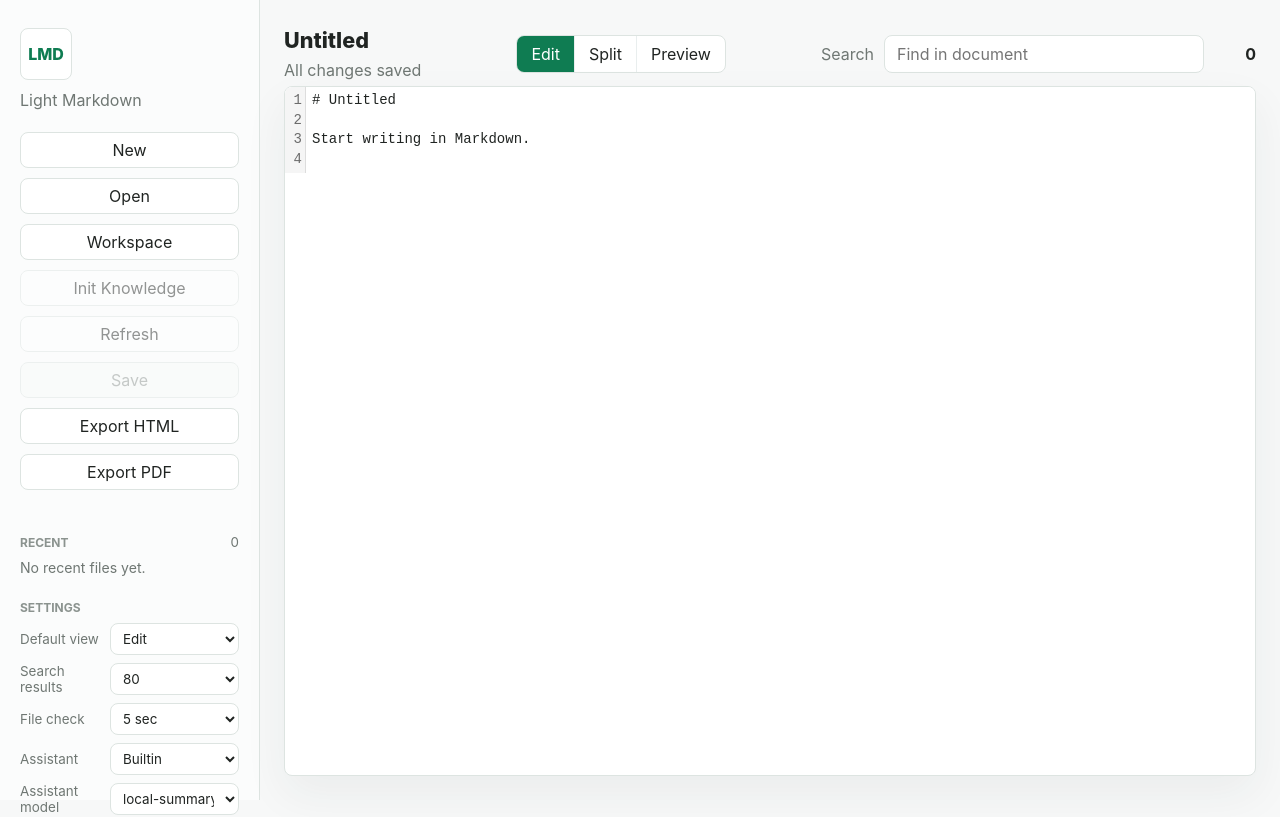
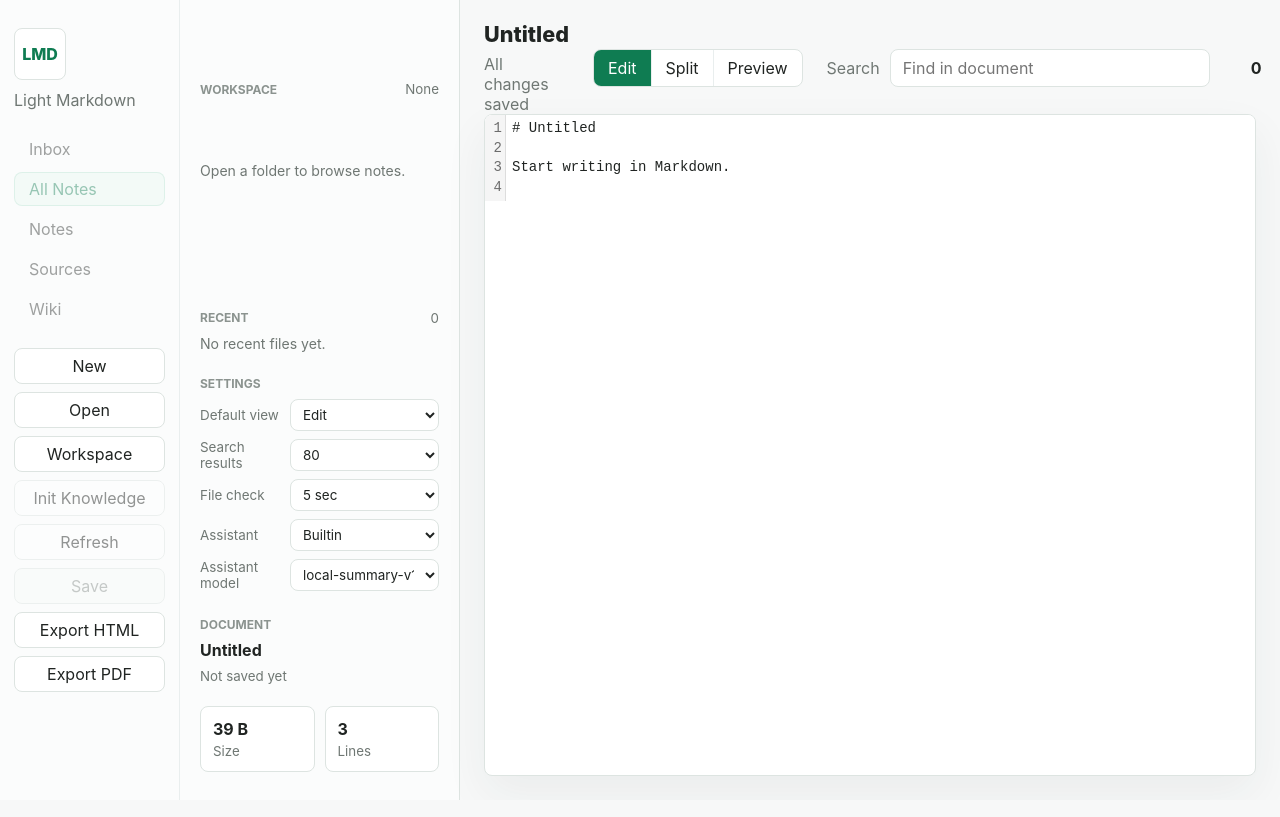
Before and after one commit to TaylorChen/lmd, a React (Vite) app: page / in a window 1280 px wide. Shown: the top 817 px of the page. Built offline with nearby package versions, Linux system fonts and the light colour scheme; what markdown-it-task-lists would draw is missing.

Commit message:
Split sidebar into library and workspace panels

```diff
--- a/src/App.tsx
+++ b/src/App.tsx
@@ -3,9 +3,10 @@ import CodeMirror from "@uiw/react-codemirror";
 import { AssistantPanel } from "./components/AssistantPanel";
 import { EditorToolbar } from "./components/EditorToolbar";
 import { KnowledgePanel } from "./components/KnowledgePanel";
+import { LibraryRail } from "./components/LibraryRail";
 import { MarkdownPreview } from "./components/MarkdownPreview";
 import { NoticeStack } from "./components/NoticeStack";
-import { Sidebar } from "./components/Sidebar";
+import { WorkspaceListPanel } from "./components/WorkspaceListPanel";
 import { useAppShortcuts } from "./hooks/useAppShortcuts";
 import { useEditorExtensions } from "./hooks/useEditorExtensions";
 import { useExternalChangePolling } from "./hooks/useExternalChangePolling";
@@ -662,7 +663,21 @@ export default function App() {
 
   return (
     <main className="app-shell">
-      <Sidebar
+      <LibraryRail
+        busy={busy}
+        workspace={workspace}
+        isDirty={isDirty}
+        onNew={() => void handleNew()}
+        onOpen={() => void handleOpen()}
+        onOpenWorkspace={() => void handleOpenWorkspace()}
+        onInitializeKnowledgeWorkspace={() => void handleInitializeKnowledgeWorkspace()}
+        onRefreshWorkspace={() => void handleRefreshWorkspace()}
+        onSave={() => void handleSave()}
+        onExportHtml={() => void handleExportHtml()}
+        onExportPdf={() => void handleExportPdf()}
+      />
+
+      <WorkspaceListPanel
         busy={busy}
         workspace={workspace}
         workspaceQuery={workspaceQuery}
@@ -671,21 +686,12 @@ export default function App() {
         recentFiles={recentFiles}
         path={path}
         isLarge={isLarge}
-        isDirty={isDirty}
         byteSize={byteSize}
         lineCount={lineCount}
         visibleStartLine={visibleStartLine}
         visibleEndLine={visibleEndLine}
         settings={settings}
         assistantCatalog={assistantCatalog}
-        onNew={() => void handleNew()}
-        onOpen={() => void handleOpen()}
-        onOpenWorkspace={() => void handleOpenWorkspace()}
-        onInitializeKnowledgeWorkspace={() => void handleInitializeKnowledgeWorkspace()}
-        onRefreshWorkspace={() => void handleRefreshWorkspace()}
-        onSave={() => void handleSave()}
-        onExportHtml={() => void handleExportHtml()}
-        onExportPdf={() => void handleExportPdf()}
         onWorkspaceQueryChange={(query) => {
           setWorkspaceQuery(query);
           setWorkspaceSearchActive(false);
--- /dev/null
+++ b/src/components/LibraryRail.tsx
@@ -0,0 +1,90 @@
+import type { Workspace } from "../types";
+
+type LibraryRailProps = {
+  busy: boolean;
+  workspace: Workspace | null;
+  isDirty: boolean;
+  onNew: () => void;
+  onOpen: () => void;
+  onOpenWorkspace: () => void;
+  onInitializeKnowledgeWorkspace: () => void;
+  onRefreshWorkspace: () => void;
+  onSave: () => void;
+  onExportHtml: () => void;
+  onExportPdf: () => void;
+};
+
+const libraryItems = [
+  { id: "inbox", label: "Inbox" },
+  { id: "all-notes", label: "All Notes" },
+  { id: "notes", label: "Notes" },
+  { id: "sources", label: "Sources" },
+  { id: "wiki", label: "Wiki" },
+];
+
+export function LibraryRail({
+  busy,
+  workspace,
+  isDirty,
+  onNew,
+  onOpen,
+  onOpenWorkspace,
+  onInitializeKnowledgeWorkspace,
+  onRefreshWorkspace,
+  onSave,
+  onExportHtml,
+  onExportPdf,
+}: LibraryRailProps) {
+  return (
+    <aside className="library-rail" aria-label="Library">
+      <div>
+        <div className="app-mark">LMD</div>
+        <p className="sidebar-copy">Light Markdown</p>
+      </div>
+
+      <nav className="library-nav" aria-label="Library sections">
+        {libraryItems.map((item) => (
+          <button
+            type="button"
+            key={item.id}
+            className={item.id === "all-notes" ? "active" : ""}
+            disabled={!workspace}
+          >
+            {item.label}
+          </button>
+        ))}
+      </nav>
+
+      <div className="sidebar-actions" aria-label="File actions">
+        <button type="button" onClick={onNew} disabled={busy}>
+          New
+        </button>
+        <button type="button" onClick={onOpen} disabled={busy}>
+          Open
+        </button>
+        <button type="button" onClick={onOpenWorkspace} disabled={busy}>
+          Workspace
+        </button>
+        <button
+          type="button"
+          onClick={onInitializeKnowledgeWorkspace}
+          disabled={busy || !workspace || workspace.knowledge.isInitialized}
+        >
+          Init Knowledge
+        </button>
+        <button type="button" onClick={onRefreshWorkspace} disabled={busy || !workspace}>
+          Refresh
+        </button>
+        <button type="button" className="primary-action" onClick={onSave} disabled={busy || !isDirty}>
+          Save
+        </button>
+        <button type="button" onClick={onExportHtml} disabled={busy}>
+          Export HTML
+        </button>
+        <button type="button" onClick={onExportPdf} disabled={busy}>
+          Export PDF
+        </button>
+      </div>
+    </aside>
+  );
+}
--- a/src/components/Sidebar.tsx
+++ b/src/components/WorkspaceListPanel.tsx
@@ -9,7 +9,7 @@ import type {
   WorkspaceFile,
 } from "../types";
 
-type SidebarProps = {
+type WorkspaceListPanelProps = {
   busy: boolean;
   workspace: Workspace | null;
   workspaceQuery: string;
@@ -18,21 +18,12 @@ type SidebarProps = {
   recentFiles: RecentFile[];
   path: string | null;
   isLarge: boolean;
-  isDirty: boolean;
   byteSize: number;
   lineCount: number;
   visibleStartLine: number;
   visibleEndLine: number;
   settings: AppSettings;
   assistantCatalog: AssistantCatalog;
-  onNew: () => void;
-  onOpen: () => void;
-  onOpenWorkspace: () => void;
-  onInitializeKnowledgeWorkspace: () => void;
-  onRefreshWorkspace: () => void;
-  onSave: () => void;
-  onExportHtml: () => void;
-  onExportPdf: () => void;
   onWorkspaceQueryChange: (query: string) => void;
   onWorkspaceSearch: () => void;
   onOpenWorkspaceFile: (file: WorkspaceFile) => void;
@@ -41,7 +32,7 @@ type SidebarProps = {
   onSettingsChange: (settings: AppSettings) => void;
 };
 
-export function Sidebar({
+export function WorkspaceListPanel({
   busy,
   workspace,
   workspaceQuery,
@@ -50,28 +41,19 @@ export function Sidebar({
   recentFiles,
   path,
   isLarge,
-  isDirty,
   byteSize,
   lineCount,
   visibleStartLine,
   visibleEndLine,
   settings,
   assistantCatalog,
-  onNew,
-  onOpen,
-  onOpenWorkspace,
-  onInitializeKnowledgeWorkspace,
-  onRefreshWorkspace,
-  onSave,
-  onExportHtml,
-  onExportPdf,
   onWorkspaceQueryChange,
   onWorkspaceSearch,
   onOpenWorkspaceFile,
   onOpenSearchMatch,
   onOpenRecentFile,
   onSettingsChange,
-}: SidebarProps) {
+}: WorkspaceListPanelProps) {
   function updateSetting(nextSettings: Partial<AppSettings>) {
     onSettingsChange({ ...settings, ...nextSettings });
   }
@@ -81,43 +63,7 @@ export function Sidebar({
     assistantCatalog.providers[0];
 
   return (
-    <aside className="sidebar">
-      <div>
-        <div className="app-mark">LMD</div>
-        <p className="sidebar-copy">Light Markdown</p>
-      </div>
-
-      <div className="sidebar-actions">
-        <button type="button" onClick={onNew} disabled={busy}>
-          New
-        </button>
-        <button type="button" onClick={onOpen} disabled={busy}>
-          Open
-        </button>
-        <button type="button" onClick={onOpenWorkspace} disabled={busy}>
-          Workspace
-        </button>
-        <button
-          type="button"
-          onClick={onInitializeKnowledgeWorkspace}
-          disabled={busy || !workspace || workspace.knowledge.isInitialized}
-        >
-          Init Knowledge
-        </button>
-        <button type="button" onClick={onRefreshWorkspace} disabled={busy || !workspace}>
-          Refresh
-        </button>
-        <button type="button" className="primary-action" onClick={onSave} disabled={busy || !isDirty}>
-          Save
-        </button>
-        <button type="button" onClick={onExportHtml} disabled={busy}>
-          Export HTML
-        </button>
-        <button type="button" onClick={onExportPdf} disabled={busy}>
-          Export PDF
-        </button>
-      </div>
-
+    <aside className="workspace-list-panel" aria-label="Workspace notes">
       <div className="workspace-panel">
         <div className="workspace-header">
           <span className="label">Workspace</span>
--- a/src/styles.css
+++ b/src/styles.css
@@ -31,7 +31,7 @@
 
 body {
   margin: 0;
-  min-width: 900px;
+  min-width: 1080px;
   min-height: 100vh;
   overflow: hidden;
 }
@@ -64,20 +64,55 @@ button:disabled {
 
 .app-shell {
   display: grid;
-  grid-template-columns: 260px minmax(0, 1fr);
+  grid-template-columns: 180px 280px minmax(0, 1fr);
   height: 100vh;
   background: var(--surface);
 }
 
-.sidebar {
+.sidebar,
+.library-rail,
+.workspace-list-panel {
   display: flex;
   flex-direction: column;
   gap: 22px;
   min-width: 0;
   min-height: 0;
+  background: #fbfcfc;
+}
+
+.sidebar,
+.workspace-list-panel {
   padding: 28px 20px;
   border-right: 1px solid var(--line);
-  background: #fbfcfc;
+}
+
+.library-rail {
+  padding: 28px 14px;
+  border-right: 1px solid var(--soft-line);
+}
+
+.library-nav {
+  display: grid;
+  gap: 6px;
+}
+
+.library-nav button {
+  justify-content: flex-start;
+  width: 100%;
+  height: 34px;
+  border-color: transparent;
+  background: transparent;
+  text-align: left;
+}
+
+.library-nav button.active {
+  border-color: rgba(23, 155, 103, 0.24);
+  background: var(--accent-soft);
+  color: var(--accent-strong);
+}
+
+.library-nav button:disabled {
+  opacity: 0.42;
 }
 
 .app-mark {
@@ -102,7 +137,7 @@ button:disabled {
 .sidebar-actions {
   display: grid;
   grid-template-columns: 1fr;
-  gap: 10px;
+  gap: 8px;
 }
 
 .sidebar-actions button.primary-action {
@@ -127,7 +162,7 @@ button:disabled {
 .workspace-panel {
   display: grid;
   gap: 10px;
-  flex: 1 1 180px;
+  flex: 1 1 220px;
   min-height: 0;
   min-width: 0;
   overflow: hidden;
@@ -852,11 +887,11 @@ button:disabled {
 
 @media (max-width: 980px) {
   body {
-    min-width: 760px;
+    min-width: 900px;
   }
 
   .app-shell {
-    grid-template-columns: 220px minmax(0, 1fr);
+    grid-template-columns: 154px 240px minmax(0, 1fr);
   }
 
   .search-box {
```
Also changed, not shown: 1 other file (tests, documents, lock files or other folders).
